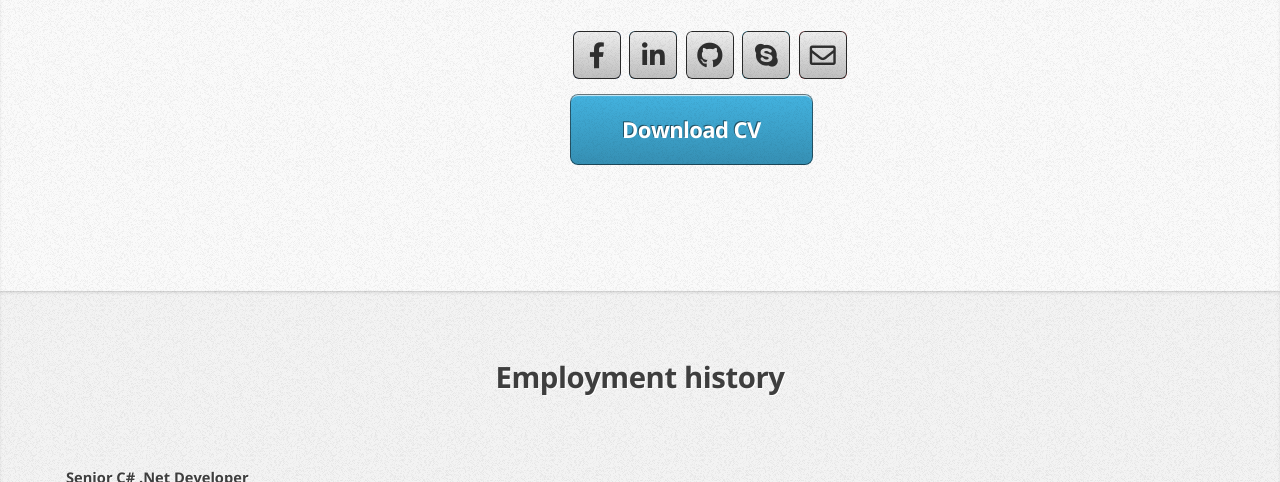
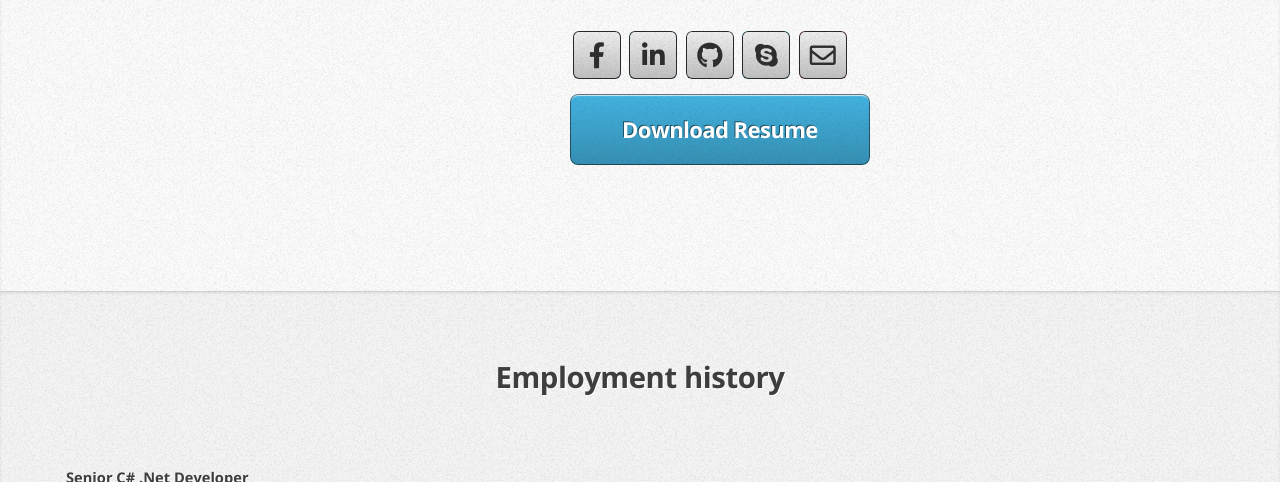
Before and after one commit to Dolbe/dolbe.github.io, a plain HTML site: page index.html in a window 1280 px wide. Shown: the part 618-1100 px from the top of the page. Drawn offline with nearby package versions, Linux system fonts and the light colour scheme.

Commit message:
Changed button text.

```diff
--- a/index.html
+++ b/index.html
@@ -50,7 +50,7 @@
                         <li><a target="_blank" href="mailto:alex.velichkin.dev@gmail.com" class="icon fa-envelope"><span class="label">Email</span></a></li>
                     </ul>
                     <div>
-                        <a href="alex.velichkin.dev.pdf" class="button large">Download CV</a>
+                        <a href="alex.velichkin.dev.pdf" class="button large">Download Resume</a>
                     </div>
                 </div>
             </div>
```
